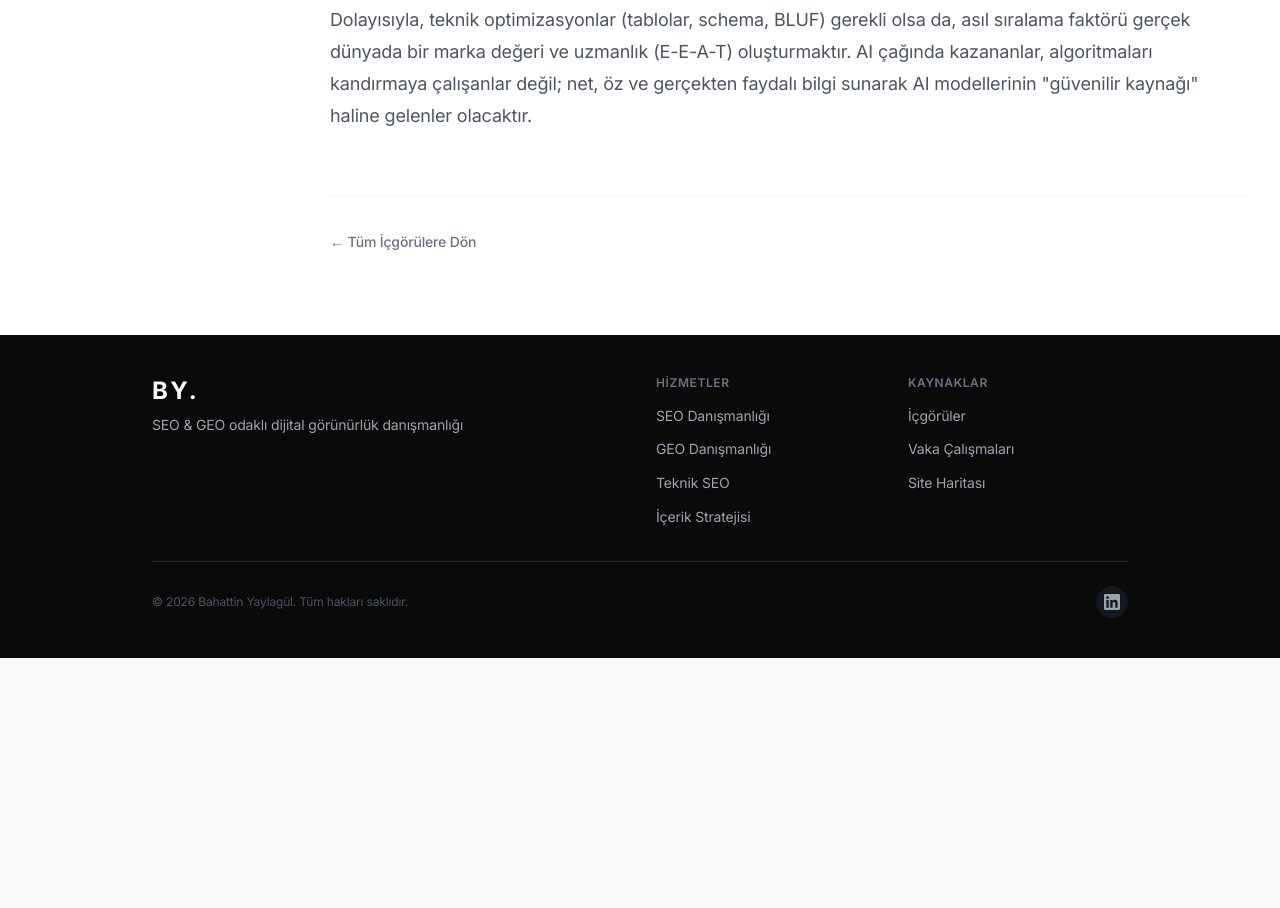
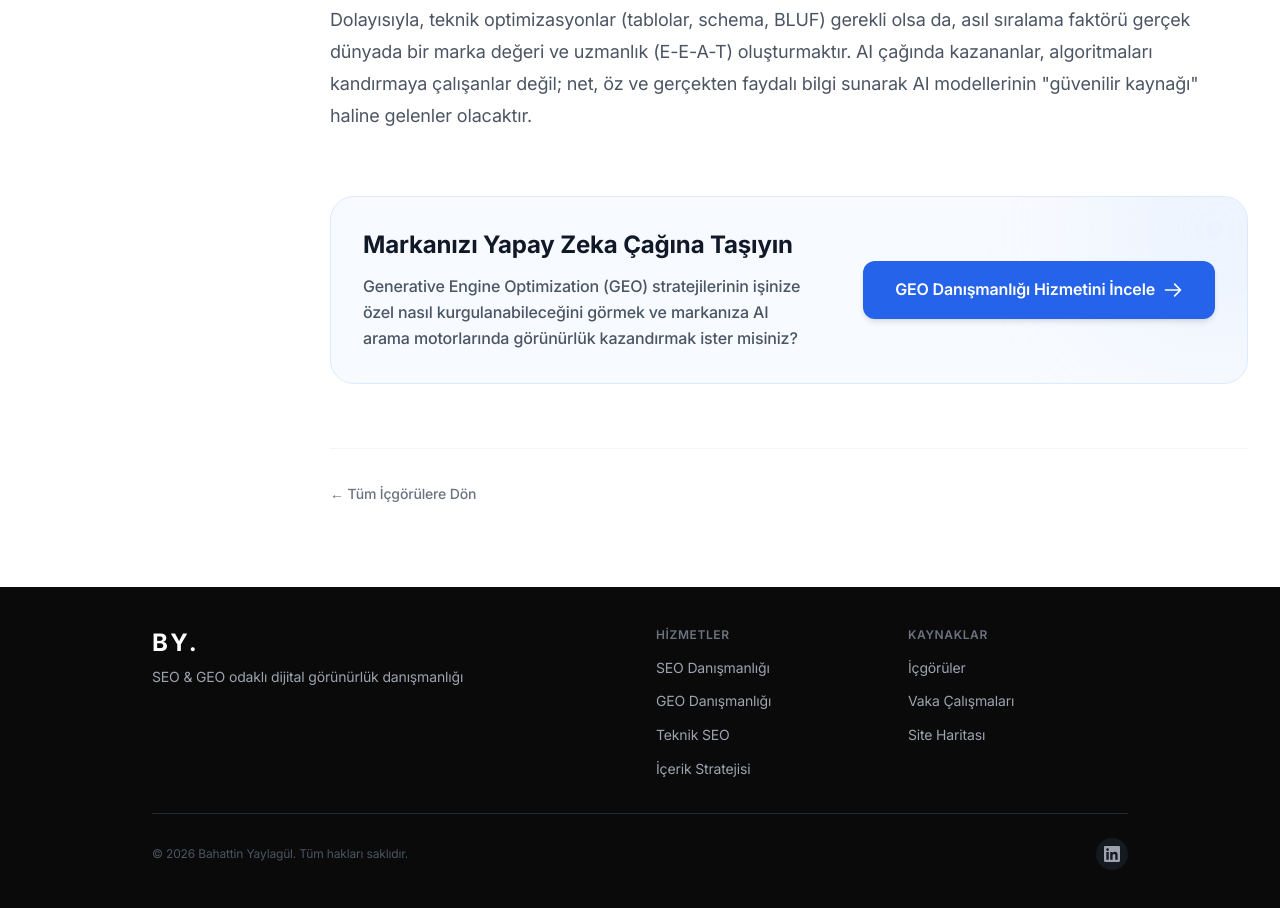
Before and after one commit to bahattinyaylagul-sketch/portfolio-site, a Next.js app: page /icgoruler/geo-rehberi in a window 1280 px wide. Shown: the part 4760-5668 px from the top of the page. Before the commit the page ends 5418 px from the top, so only its background shows below. Built offline with nearby package versions, Linux system fonts and the light colour scheme.

Commit message:
feat: add cross-linking between GEO Danismanligi and GEO Rehberi pages

```diff
--- a/src/app/geo/GEOContent.tsx
+++ b/src/app/geo/GEOContent.tsx
@@ -86,6 +86,15 @@ export default function GEOContent() {
                             <p className="text-gray-500 mt-2 font-medium">
                                 Amaç klasik sıralama değil; AI’ın karar üretirken içeriğinizi sentezlenen cevabın parçası yapmasıdır.
                             </p>
+                            <Link
+                                href="/icgoruler/geo-rehberi"
+                                className="inline-flex items-center gap-2 mt-6 px-6 py-3 bg-blue-50 text-blue-700 font-medium rounded-full hover:bg-blue-100 transition-colors"
+                            >
+                                GEO Nedir? Kapsamlı Rehberi Okuyun
+                                <svg className="w-4 h-4" fill="none" viewBox="0 0 24 24" stroke="currentColor">
+                                    <path strokeLinecap="round" strokeLinejoin="round" strokeWidth={2} d="M17 8l4 4m0 0l-4 4m4-4H3" />
+                                </svg>
+                            </Link>
                         </div>
                         <div className="flex gap-4 flex-wrap">
                             {["ChatGPT", "Gemini", "Perplexity", "Claude"].map((platform) => (
--- a/src/app/icgoruler/geo-rehberi/page.tsx
+++ b/src/app/icgoruler/geo-rehberi/page.tsx
@@ -428,6 +428,31 @@ export default function BlogPost() {
                             </p>
                         </div>
 
+                        {/* Cross Link to Consulting Page */}
+                        <div className="my-16 p-8 bg-blue-50/50 border border-blue-100 rounded-3xl flex flex-col md:flex-row items-center justify-between gap-8 md:gap-12 relative overflow-hidden">
+                            {/* Background pattern */}
+                            <div className="absolute top-0 right-0 -mr-16 -mt-16 w-48 h-48 bg-blue-100 rounded-full blur-3xl opacity-50 pointer-events-none"></div>
+
+                            <div className="relative z-10 flex-1">
+                                <h3 className="text-2xl font-bold text-gray-900 mb-3">Markanızı Yapay Zeka Çağına Taşıyın</h3>
+                                <p className="text-gray-600 leading-relaxed font-medium">
+                                    Generative Engine Optimization (GEO) stratejilerinin işinize özel nasıl kurgulanabileceğini görmek ve markanıza AI arama motorlarında görünürlük kazandırmak ister misiniz?
+                                </p>
+                            </div>
+
+                            <div className="relative z-10 shrink-0 w-full md:w-auto">
+                                <Link
+                                    href="/geo"
+                                    className="inline-flex items-center justify-center w-full px-8 py-4 bg-blue-600 text-white font-semibold rounded-xl hover:bg-blue-700 hover:-translate-y-1 transition-all shadow-md"
+                                >
+                                    GEO Danışmanlığı Hizmetini İncele
+                                    <svg className="w-5 h-5 ml-2" fill="none" viewBox="0 0 24 24" stroke="currentColor">
+                                        <path strokeLinecap="round" strokeLinejoin="round" strokeWidth={2} d="M14 5l7 7m0 0l-7 7m7-7H3" />
+                                    </svg>
+                                </Link>
+                            </div>
+                        </div>
+
                         {/* Footer / Share / Connect */}
                         <div className="border-t border-gray-100 mt-16 pt-8">
                             <Link href="/icgoruler" className="inline-flex items-center text-sm font-medium text-gray-500 hover:text-foreground transition-colors">
```
